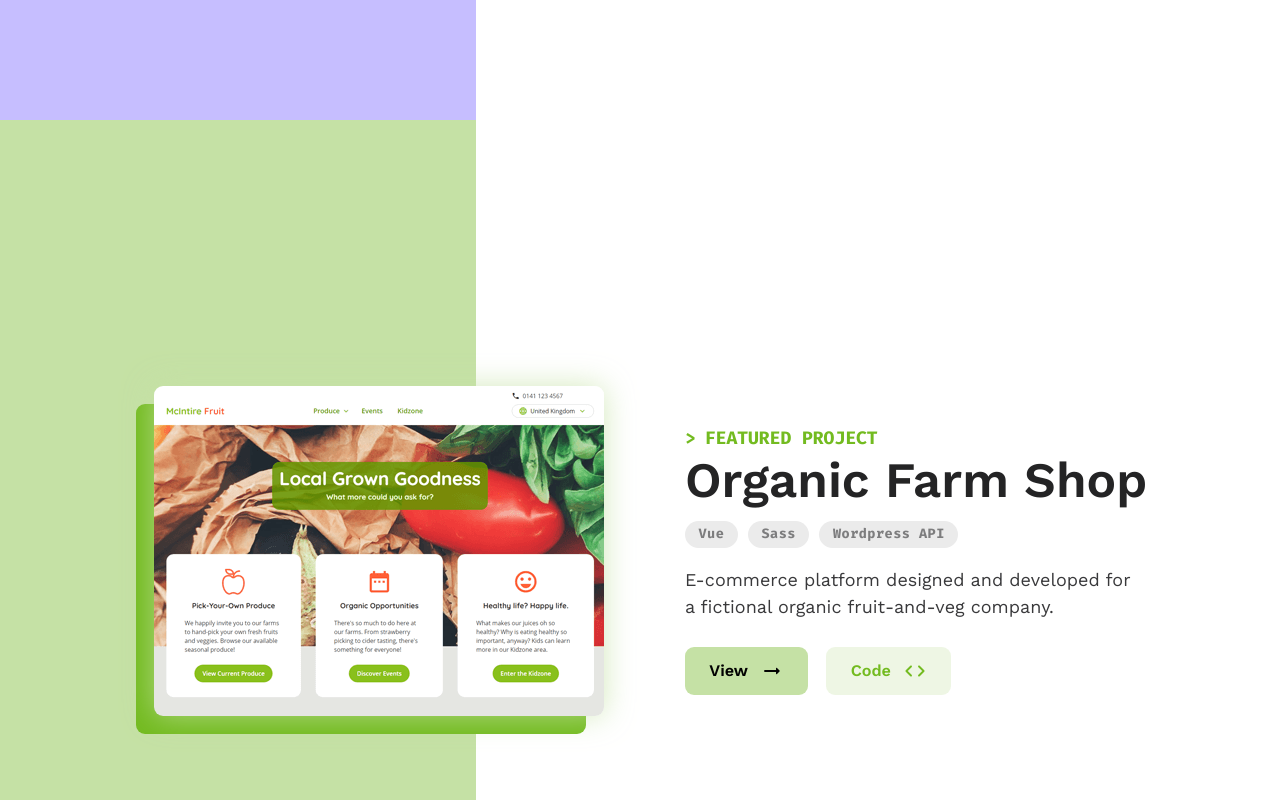
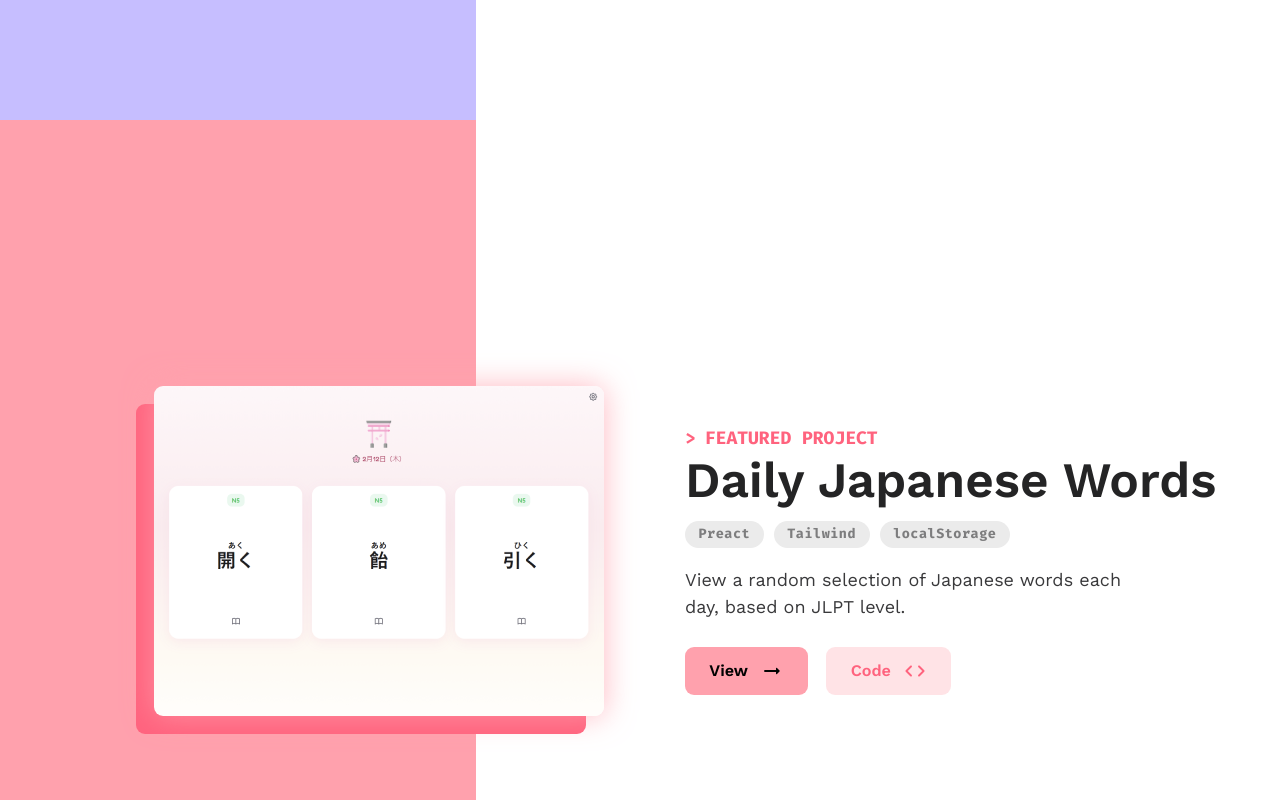
Before and after one commit to laurenawilkinson/web-portfolio, a Gatsby site: page / in a window 1280 px wide. Shown: the part 2440-3240 px from the top of the page. Built offline with nearby package versions, Linux system fonts and the light colour scheme; Gatsby itself is replaced by a stand-in of ours.

Commit message:
feat: add daily japanese words project

```diff
--- a/src/assets/data/Projects.json
+++ b/src/assets/data/Projects.json
@@ -22,14 +22,14 @@
   },
 
   {
-    "name": "Organic Farm Shop",
+    "name": "Daily Japanese Words",
     "featured": true,
-    "description": "E-commerce platform designed and developed for a fictional organic fruit-and-veg company.",
-    "tech": ["Vue", "Sass", "Wordpress API"],
-    "colour": "green",
-    "image": "McintireFruit.png",
-    "code": "https://github.com/laurenawilkinson/mcintire-fruit",
-    "demo": "https://organic-fruit.laurenwilkinson.co.uk/"
+    "description": "View a random selection of Japanese words each day, based on JLPT level.",
+    "tech": ["Preact", "Tailwind", "localStorage"],
+    "colour": "pink",
+    "image": "Tango.png",
+    "code": "https://github.com/laurenawilkinson/jlpt-words",
+    "demo": "https://tango.astralux.dev"
   },
 
   {
@@ -42,19 +42,18 @@
   },
 
   {
-    "name": "Blinkie Maker",
+    "name": "🛠 Blinkie Maker",
     "featured": false,
     "description": "Old-school blinkie maker with a drag-and-drop editor for creating pixel-themed GIFs.",
     "tech": ["Vue", "Sass", "Canvas"],
-    "code": "https://github.com/laurenawilkinson/blinkie-maker",
-    "demo": "https://blinkie-maker.laurenwilkinson.co.uk/"
+    "code": "https://github.com/laurenawilkinson/blinkie-maker"
   },
 
   {
     "name": "Gift Profile",
     "featured": false,
     "upcoming": true,
-    "description": "Create a profile to share your gift preferences, clothing sizes and wishlists with your friends and family.",
+    "description": "Share wishlists with your friends and family and get gift inspiration from other users.",
     "tech": ["Vue", "TypeScript", "NestJS", "Prisma"]
   }
 ]
--- a/src/styles/components/FeaturedProject.module.scss
+++ b/src/styles/components/FeaturedProject.module.scss
@@ -6,6 +6,10 @@ $stacking-breakpoint: lg;
 .section {
   display: grid;
   overflow: hidden;
+  --accent-color: var(--primary);
+  --accent-color-rgb: var(--primary-rgb);
+  --accent-color-title: var(--primary-dark);
+  --accent-color-tint: var(--primary-lighter);
   --accent-color-text: black;
 
   @include min-breakpoint($stacking-breakpoint) {
@@ -33,6 +37,13 @@ $stacking-breakpoint: lg;
     --accent-color-rgb: 156, 211, 243;
     --accent-color-title: #53aee2;
     --accent-color-tint: #beefff;
+  }
+
+  &.pink {
+    --accent-color: #ffa1ad;
+    --accent-color-rgb: 255, 161, 173;
+    --accent-color-title: oklch(0.712 0.194 13.428);
+    --accent-color-tint: #ffe4e6;
   }
 }
 
```
Also changed, not shown: static/images/projects/Tango.png (added).
